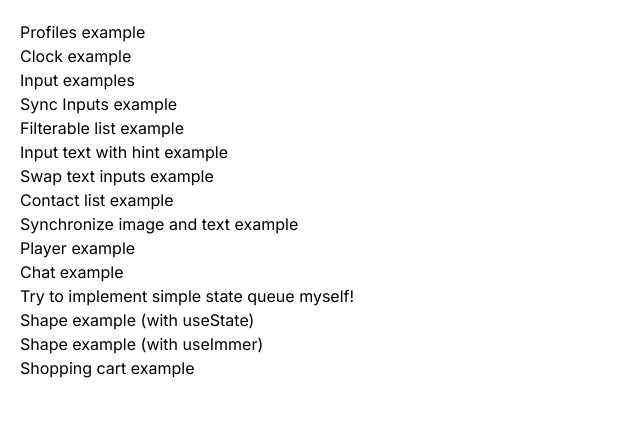
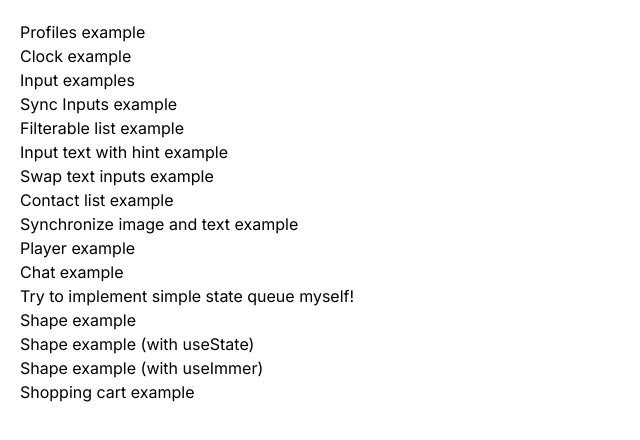
Before and after one commit to chut89/demo-set-intersection-client, a Next.js app: page / in a window 1280 px wide. Shown: the top 440 px of the page, without its empty margins (0-640 px from the left). Built offline with nearby package versions, Linux system fonts and the light colour scheme.

Commit message:
fix index page

```diff
--- a/src/app/page.tsx
+++ b/src/app/page.tsx
@@ -41,6 +41,7 @@ export default function Page() {
         <li>
           <Link href="/process-state-queue">Try to implement simple state queue myself!</Link>
         </li>
+        <li>Shape example</li>
         <ul>
           <li>
             <Link href="/shape-with-useState">Shape example (with useState)</Link>
```
